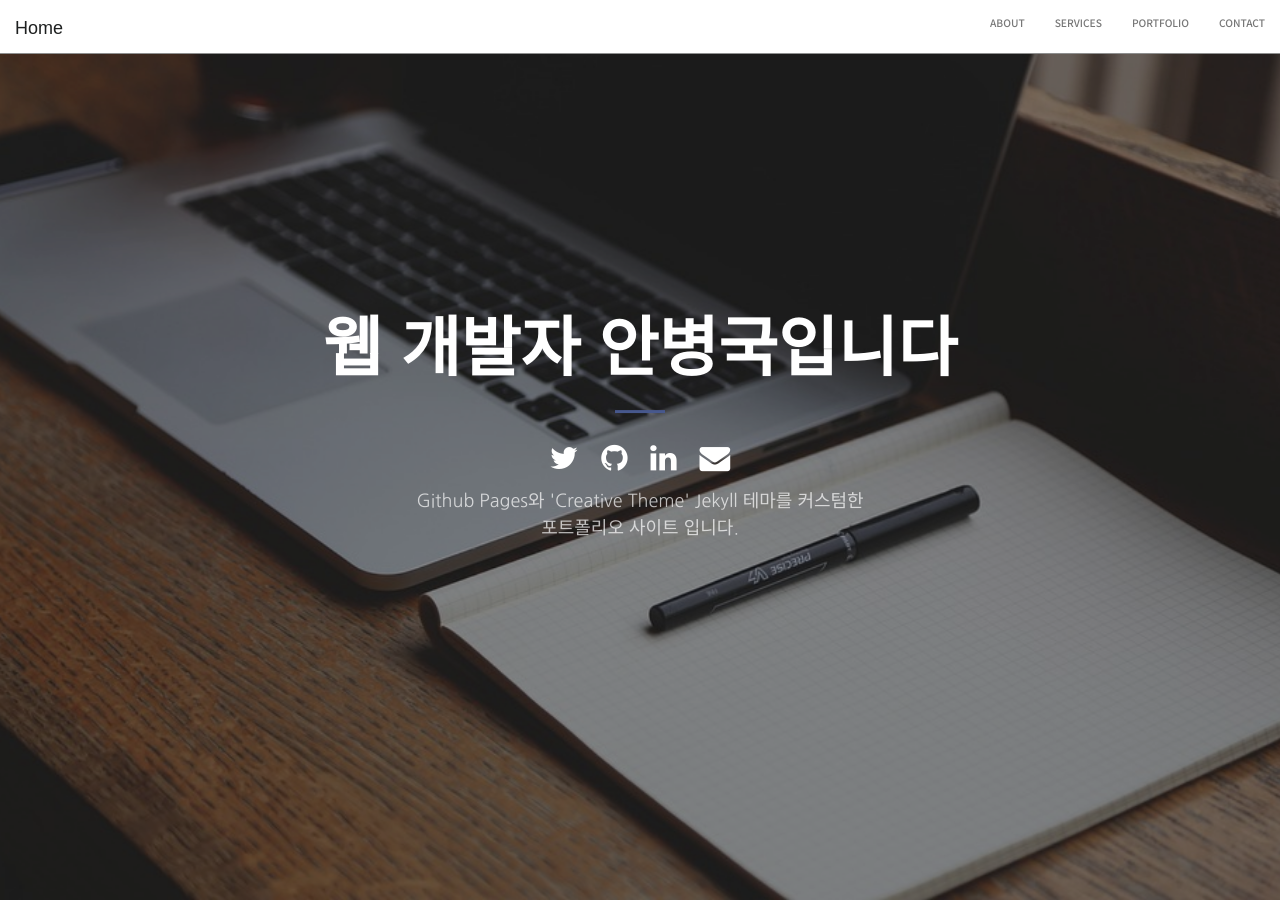
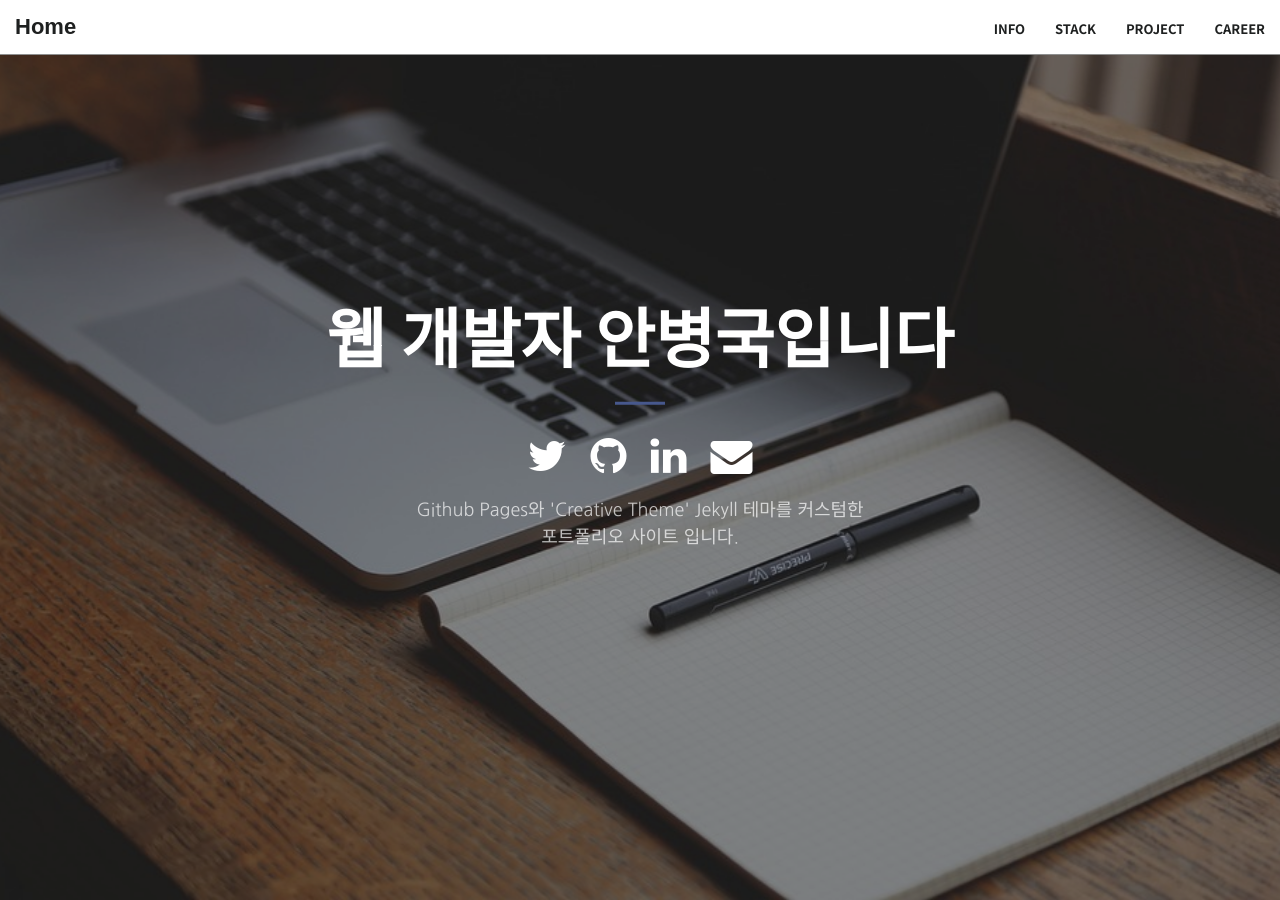
Before and after one commit to fpshtmxm36/Jekyll_Portfolio, a Jekyll site: the page built from index.html, in a window 1280 px wide and 900 px high. Built offline with Jekyll 4.4.1, drawn with Linux system fonts in a browser that asks for light colours; some web fonts are replaced.

Commit message:
230103_틀완성
내용 준비 시작

```diff
--- a/_includes/Project.html
+++ b/_includes/Project.html
@@ -10,7 +10,7 @@
         </div>
         <div class="row no-gutter">
             Github 포트폴리오
-            <!--
+
             <div class="col-lg-12 col-sm-12">
                 <a href="#" class="portfolio-box">
                     <img src="img/portfolio/1.jpg" class="img-responsive" alt="">
@@ -101,7 +101,7 @@
                     </div>
                 </a>
             </div>
-            -->
+
         </div>
     </div>
 </section>
--- a/_includes/Stack.html
+++ b/_includes/Stack.html
@@ -9,7 +9,7 @@
     </div>
     <div class="container">
         <div class="row">
-            <!--
+
             <div class="col-lg-4 col-md-6 text-center">
                 <div class="service-box">
                     <i class="fa fa-4x fa-diamond wow bounceIn text-primary"></i>
@@ -17,7 +17,7 @@
                     <p class="text-muted">내용</p>
                 </div>
             </div>
-            -->
+
             프론트엔드
 
             HTML, CSS, Javascript, 웹스퀘어
--- a/_includes/nav.html
+++ b/_includes/nav.html
@@ -8,23 +8,22 @@
                 <span class="icon-bar"></span>
                 <span class="icon-bar"></span>
             </button>
-            <a class="navbar-brand page-scroll" data-href="#page-top">Home</a>
+            <a class="navbar-brand page-scroll" href="#page-top">Home</a>
         </div>
-
         <!-- Collect the nav links, forms, and other content for toggling -->
         <div class="collapse navbar-collapse" id="bs-example-navbar-collapse-1">
             <ul class="nav navbar-nav navbar-right">
                 <li>
-                    <a class="page-scroll" data-href="#about">About</a>
+                    <a class="page-scroll" href="#Info">Info</a>
                 </li>
                 <li>
-                    <a class="page-scroll" data-href="#services">Services</a>
+                    <a class="page-scroll" href="#Stack">Stack</a>
                 </li>
                 <li>
-                    <a class="page-scroll" data-href="#portfolio">Portfolio</a>
+                    <a class="page-scroll" href="#Project">Project</a>
                 </li>
                 <li>
-                    <a class="page-scroll" data-href="#contact">Contact</a>
+                    <a class="page-scroll" href="#Career">Career</a>
                 </li>
             </ul>
         </div>
--- a/_layouts/front.html
+++ b/_layouts/front.html
@@ -1,5 +1,5 @@
 <!DOCTYPE html>
-<html lang="ko">
+<html lang="en">
 
 {% include head.html %}
 
--- a/_sass/_base.scss
+++ b/_sass/_base.scss
@@ -2,7 +2,6 @@ html,
 body {
     height: 100%;
     width: 100%;
-    font-size: 80%;
     -webkit-user-select: none;
     -moz-user-select: none;
     -ms-user-select: none;
@@ -85,44 +84,56 @@ aside {
     @include transition-all;
     .navbar-header .navbar-brand {
         color: $theme-dark;
-        font-weight: 500;
         @include IBM-Plex-Sans;
-        &:hover {
+        font-weight: 700;
+        &:hover,
+        &:focus {
             color: darken($theme-highlight, 10%);
         }
     }
     .nav {
-        > li,
-          li:focus {
+        > li {
+            > a,
+            > a:focus {
                 text-transform: uppercase;
-                text-align: center;
-                font-weight: 500;
+                font-weight: 700;
+                font-size: 13px;
                 color: $theme-dark;
-                cursor: pointer;
                 &:hover {
-                    color: $theme-highlight;
-                    background-color: white;
+                    color: $theme-primary;
                 }
             }
-        &.active {
-                color: $theme-highlight !important;
-                background-color: white;
-                &:hover {
-                    background-color: white;
+            &.active {
+                > a,
+                > a:focus {
+                    color: $theme-primary !important;
+                    background-color: transparent;
+                    &:hover {
+                        background-color: transparent;
+                    }
                 }
+            }
+        }
+        &:hover {
+            background-color: transparent;
         }
     }
+
     @media (min-width: 768px) {
         background-color: white;
         border-color: rgba($theme-dark, .5);
         .navbar-header .navbar-brand {
             color: $theme-dark;
-            &:hover {
+            &:hover,
+            &:focus {
                 color: $theme-highlight;
             }
         }
-        .nav > li,
-        .nav > li:focus {
+        .nav > li{
+            background-color: white;
+        }
+        .nav > li > a,
+        .nav > li > a:focus {
             color: $theme-dark;
             &:hover {
                 color: $theme-highlight;
@@ -133,15 +144,17 @@ aside {
             border-color: rgba($theme-dark, .5);
             .navbar-header .navbar-brand {
                 color: $theme-dark;
-                &:hover {
+                font-size: 22px;
+                &:hover,
+                &:focus {
                     color: darken($theme-highlight, 10%);
                 }
             }
-            .nav > li,
-            .nav > li:focus {
+            .nav > li > a,
+            .nav > li > a:focus {
                 color: $theme-dark;
                 &:hover {
-                    color: $theme-highlight;
+                    color: $theme-primary;
                 }
             }
         }
--- a/js/creative.js
+++ b/js/creative.js
@@ -8,10 +8,10 @@
     "use strict"; // Start of use strict
 
     // jQuery for page scrolling feature - requires jQuery Easing plugin
-    $('li.page-scroll').bind('click', function(event) {
+    $('a.page-scroll').bind('click', function(event) {
         var $anchor = $(this);
         $('html, body').stop().animate({
-            scrollTop: ($($anchor.attr('data-href')).offset().top - 50)
+            scrollTop: ($($anchor.attr('href')).offset().top - 50)
         }, 1250, 'easeInOutExpo');
         event.preventDefault();
     });
@@ -23,7 +23,7 @@
     })
 
     // Closes the Responsive Menu on Menu Item Click
-    $('.navbar-collapse ul li a').click(function() {
+    $('.navbar-collapse ul li').click(function() {
         $('.navbar-toggle:visible').click();
     });
 
```
Also changed, not shown: css/bootstrap.css, css/bootstrap.min.css.
